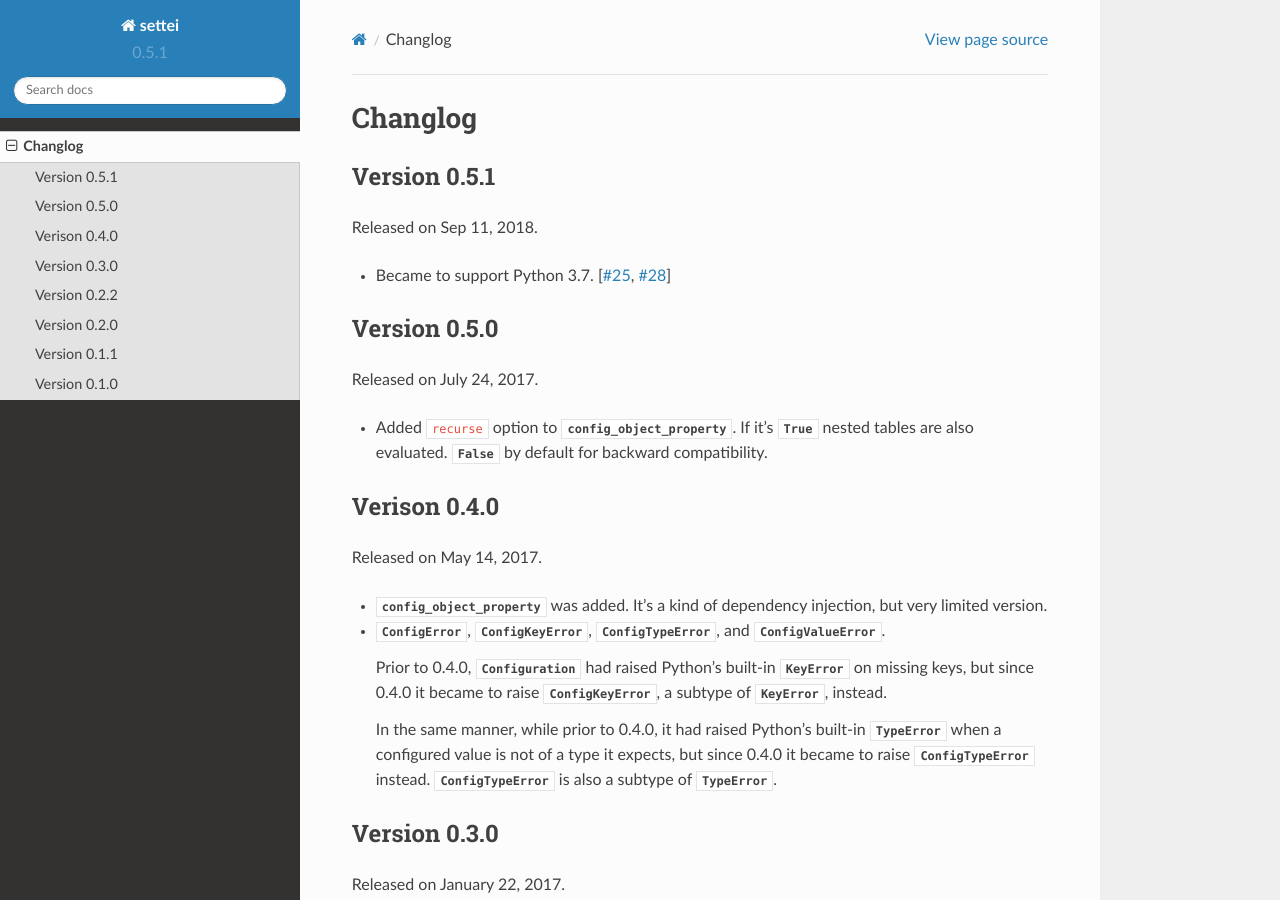
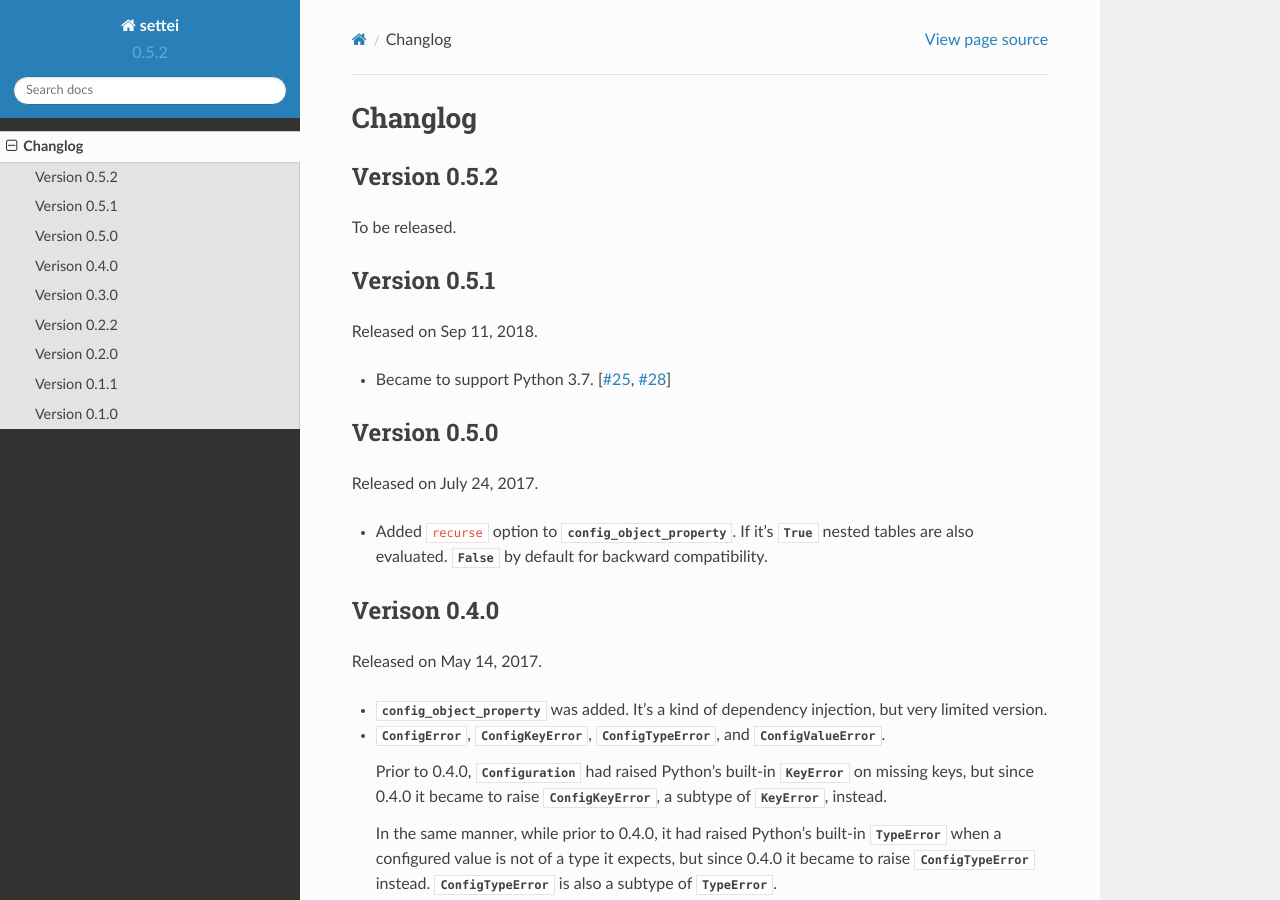
Before and after one commit to spoqa/settei, a Sphinx documentation site: the page built from docs/changes.rst, in a window 1280 px wide and 900 px high. Built offline with Sphinx 7.4.7 and the Read the Docs theme 2.0.0, drawn with Linux system fonts in a browser that asks for light colours.

Commit message:
Version bump 0.5.2

```diff
--- a/docs/changes.rst
+++ b/docs/changes.rst
@@ -1,5 +1,11 @@
 Changlog
 ========
+
+Version 0.5.2
+-------------
+
+To be released.
+
 
 Version 0.5.1
 -------------
--- a/settei/version.py
+++ b/settei/version.py
@@ -7,7 +7,7 @@
 
 #: (:class:`typing.Tuple`\ [:class:`int`, :class:`int`, :class:`int`])
 #: The triple of version numbers e.g. ``(1, 2, 3)``.
-VERSION_INFO = (0, 5, 1)
+VERSION_INFO = (0, 5, 2)
 
 #: (:class:`str`) The version string e.g. ``'1.2.3'``.
 VERSION = '{}.{}.{}'.format(*VERSION_INFO)
```
